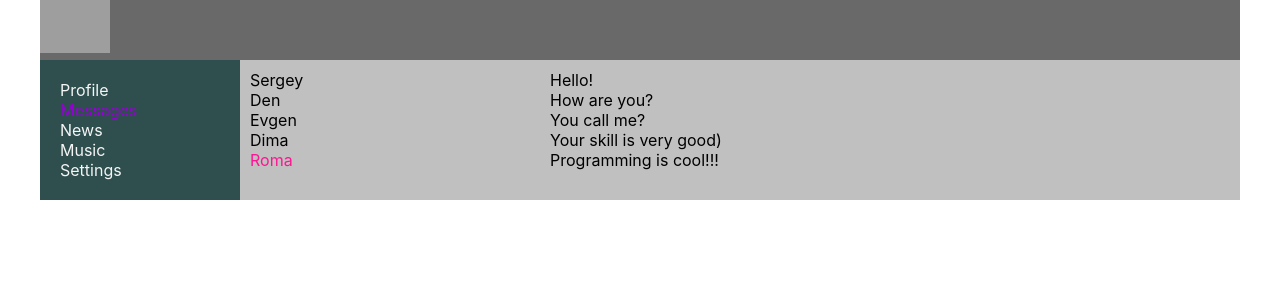
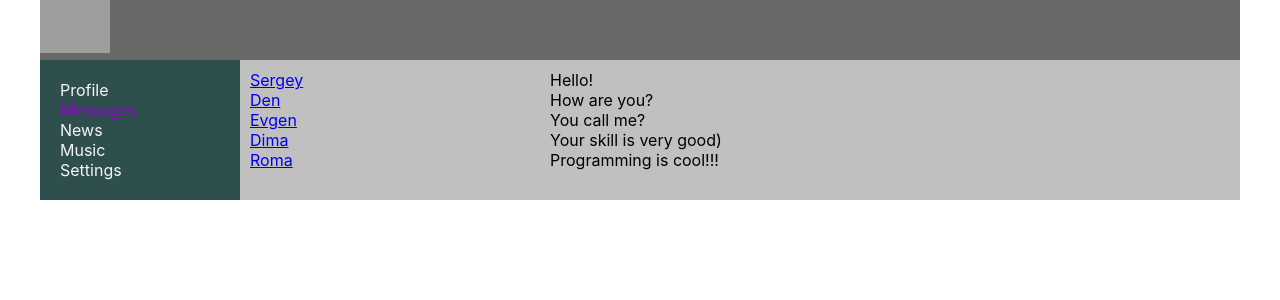
Before and after one commit to Nero28/social_network-react-js-, a React (Create React App) app: page /dialogs in a window 1280 px wide. Shown: the top 300 px of the page. Built offline with nearby package versions, Linux system fonts and the light colour scheme; grey boxes are pictures that could not be loaded.

Commit message:
add navlink for dialog,route exact

```diff
--- a/src/components/Dialogs/Header/Dialogs.jsx
+++ b/src/components/Dialogs/Header/Dialogs.jsx
@@ -1,15 +1,26 @@
 import React from 'react';
 import s from './Dialogs.module.css';
+import { NavLink } from 'react-router-dom';
 
 const Dialogs = (props) => {
     return (
         <div className={s.dialogs}>
-            <div className= {s.dialogItems}>
-                <div className={s.dialog}>Sergey</div>
-                <div className={s.dialog}>Den</div>
-                <div className={s.dialog}>Evgen</div>
-                <div className={s.dialog}>Dima</div>
-                <div className={s.dialog + ' ' + s.active}>Roma</div>
+            <div className={s.dialogItems}>
+                <div className={s.dialog}>
+                    <NavLink to='/dialogs/1'>Sergey</NavLink>
+                </div>
+                <div className={s.dialog}>
+                    <NavLink to='/dialogs/2'>Den</NavLink>
+                </div>
+                <div className={s.dialog}>
+                    <NavLink to='/dialogs/3'>Evgen</NavLink>
+                </div>
+                <div className={s.dialog}>
+                    <NavLink to='/dialogs/4'>Dima</NavLink>
+                </div>
+                <div className={s.dialog + ' ' + s.active}>
+                    <NavLink to='/dialogs/5'>Roma</NavLink>
+                </div>
             </div>
             <div className={s.messages}>
                 <div className={s.message}>Hello!</div>
```
